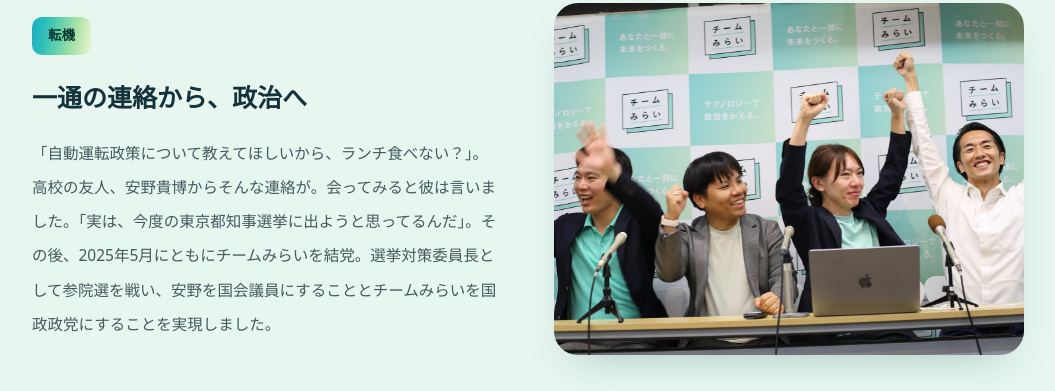
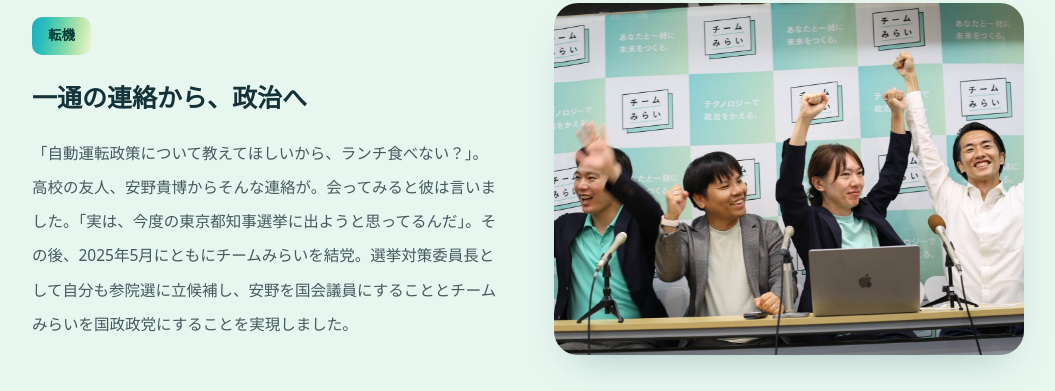
Before and after one commit to btaro/eitarosuda.com, a plain HTML site: page index.html in a window 1280 px wide. Shown: the part 8060-8451 px from the top of the page, without its empty margins (112-1167 px from the left). Drawn offline with Linux system fonts and the light colour scheme; a web font is replaced by a local one.

Commit message:
Clarify that Suda himself ran in the Upper House election

```diff
--- a/index.html
+++ b/index.html
@@ -442,7 +442,7 @@ footer .copy{opacity:.65;padding-bottom:30px;}
       <div class="story-txt">
         <span class="story-chip">転機</span>
         <div class="story-h">一通の連絡から、政治へ</div>
-        <p class="story-p">「自動運転政策について教えてほしいから、ランチ食べない？」。高校の友人、安野貴博からそんな連絡が。会ってみると彼は言いました。「実は、今度の東京都知事選挙に出ようと思ってるんだ」。その後、2025年5月にともにチームみらいを結党。選挙対策委員長として参院選を戦い、安野を国会議員にすることとチームみらいを国政政党にすることを実現しました。</p>
+        <p class="story-p">「自動運転政策について教えてほしいから、ランチ食べない？」。高校の友人、安野貴博からそんな連絡が。会ってみると彼は言いました。「実は、今度の東京都知事選挙に出ようと思ってるんだ」。その後、2025年5月にともにチームみらいを結党。選挙対策委員長として自分も参院選に立候補し、安野を国会議員にすることとチームみらいを国政政党にすることを実現しました。</p>
       </div>
     </div>
 
```
